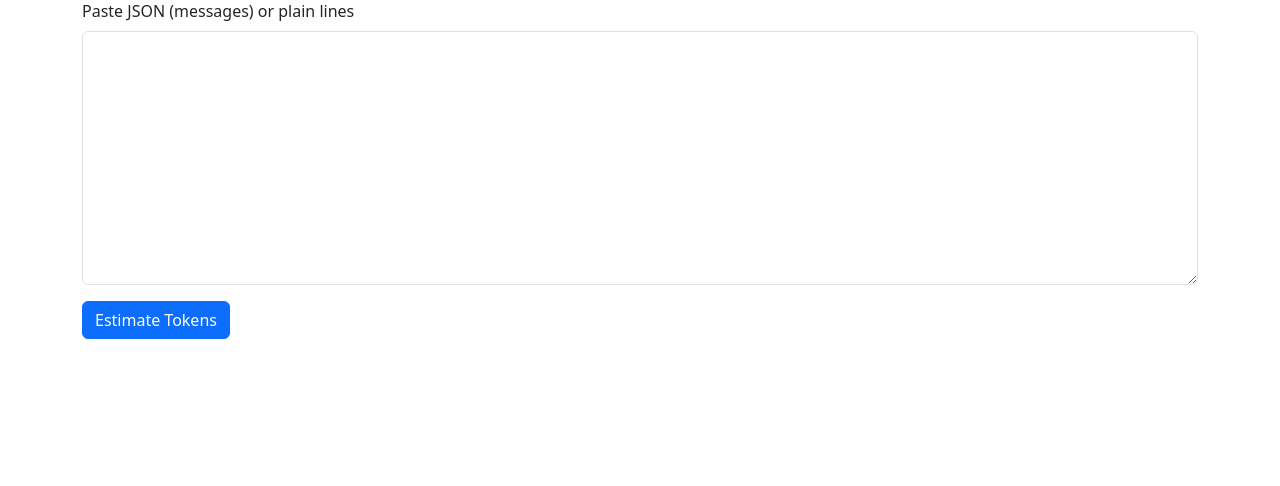
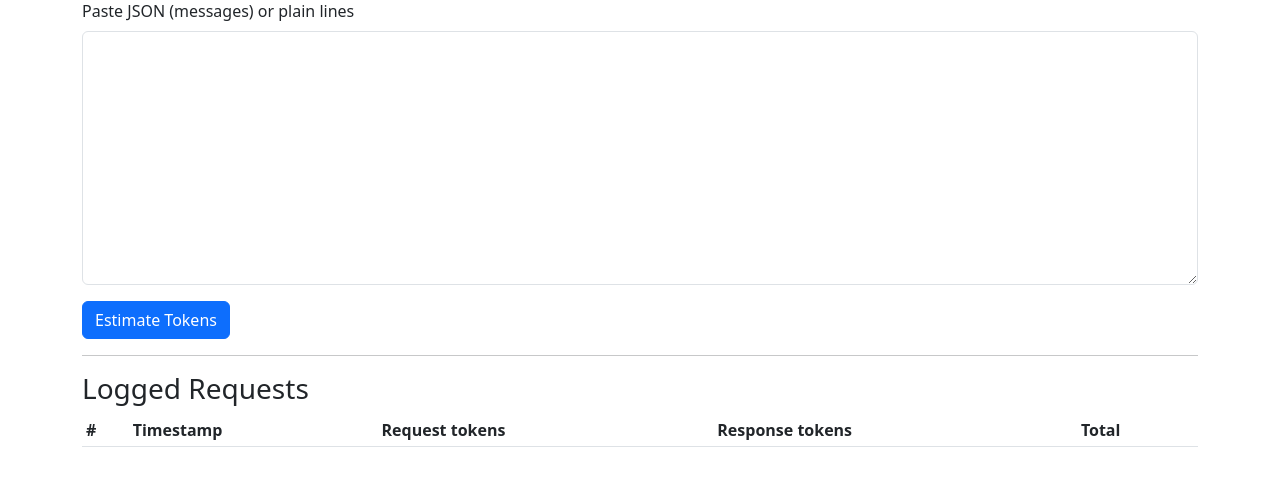
Before and after one commit to Wollyonix/Buzzbuuzz, a Flask app: page /tokens in a window 1280 px wide. Shown: the part 89-575 px from the top of the page. Run offline with Flask 3, Linux system fonts and the light colour scheme; lists and menus that the app fills with data are empty.

Commit message:
Add Token Usage button and show per-request token table from logs

```diff
--- a/app.py
+++ b/app.py
@@ -482,7 +482,50 @@ def status():
 
 @app.route('/tokens', methods=['GET'])
 def tokens_get():
-    return render_template('tokens.html')
+    # Summarize existing chat logs (word-count token estimate)
+    rows = []
+    items = _read_all_logs()
+    for i, entry in enumerate(items):
+        ts = entry.get('timestamp')
+        req = entry.get('request', {})
+        resp = entry.get('response', {})
+
+        # Aggregate request text
+        req_text = ''
+        if isinstance(req, dict):
+            msgs = req.get('messages', [])
+            if isinstance(msgs, list):
+                parts = []
+                for m in msgs:
+                    if isinstance(m, dict):
+                        parts.append(m.get('content', '') or m.get('text', ''))
+                    elif isinstance(m, str):
+                        parts.append(m)
+                req_text = ' '.join([p for p in parts if p])
+        elif isinstance(req, str):
+            req_text = req
+
+        # Aggregate response text
+        resp_text = ''
+        if isinstance(resp, dict):
+            # try common fields
+            resp_text = _json.dumps(resp)
+        elif isinstance(resp, str):
+            resp_text = resp
+
+        req_tokens = len(req_text.split()) if req_text else 0
+        resp_tokens = len(resp_text.split()) if resp_text else 0
+        rows.append({
+            'index': i,
+            'timestamp': ts,
+            'req_tokens': req_tokens,
+            'resp_tokens': resp_tokens,
+            'total': req_tokens + resp_tokens
+        })
+
+    # sort recent first
+    rows = list(reversed(rows))
+    return render_template('tokens.html', log_rows=rows)
 
 
 @app.route('/tokens', methods=['POST'])
--- a/templates/index.html
+++ b/templates/index.html
@@ -34,8 +34,11 @@
                     </span>
                 </div>
                 <div>
-                    <a class="btn btn-sm btn-outline-info" href="/logs">
+                    <a class="btn btn-sm btn-outline-info me-2" href="/logs">
                         <i class="fas fa-file-alt me-1"></i>View Chat Logs
+                    </a>
+                    <a class="btn btn-sm btn-outline-secondary" href="/tokens">
+                        <i class="fas fa-chart-bar me-1"></i>Token Usage
                     </a>
                 </div>
             </div>
--- a/templates/tokens.html
+++ b/templates/tokens.html
@@ -32,6 +32,34 @@
         </ul>
       </div>
       {% endif %}
+      {% if log_rows is defined %}
+      <hr>
+      <h3>Logged Requests</h3>
+      <div class="table-responsive">
+        <table class="table table-sm table-striped">
+          <thead>
+            <tr>
+              <th>#</th>
+              <th>Timestamp</th>
+              <th>Request tokens</th>
+              <th>Response tokens</th>
+              <th>Total</th>
+            </tr>
+          </thead>
+          <tbody>
+            {% for r in log_rows %}
+            <tr>
+              <td>{{ loop.index }}</td>
+              <td>{{ r.timestamp }}</td>
+              <td>{{ r.req_tokens }}</td>
+              <td>{{ r.resp_tokens }}</td>
+              <td>{{ r.total }}</td>
+            </tr>
+            {% endfor %}
+          </tbody>
+        </table>
+      </div>
+      {% endif %}
     </div>
   </body>
 </html>
```
